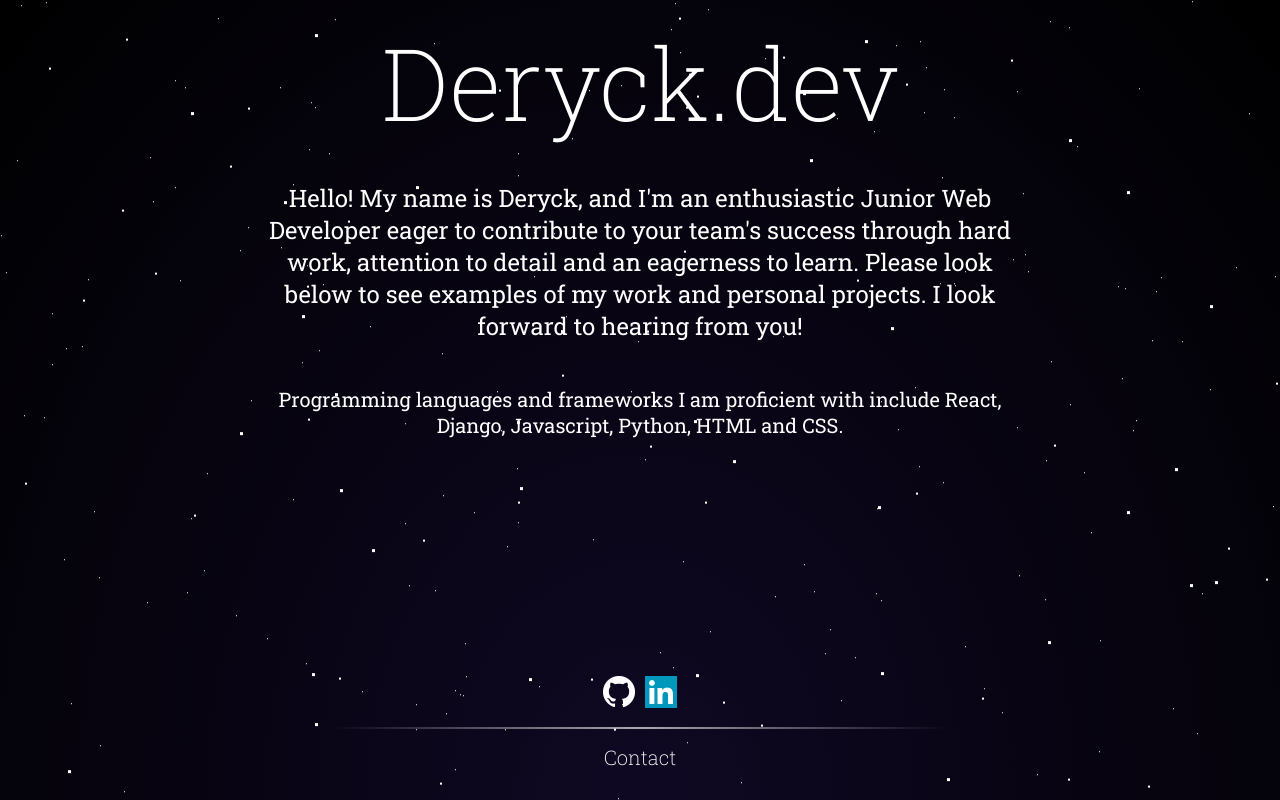
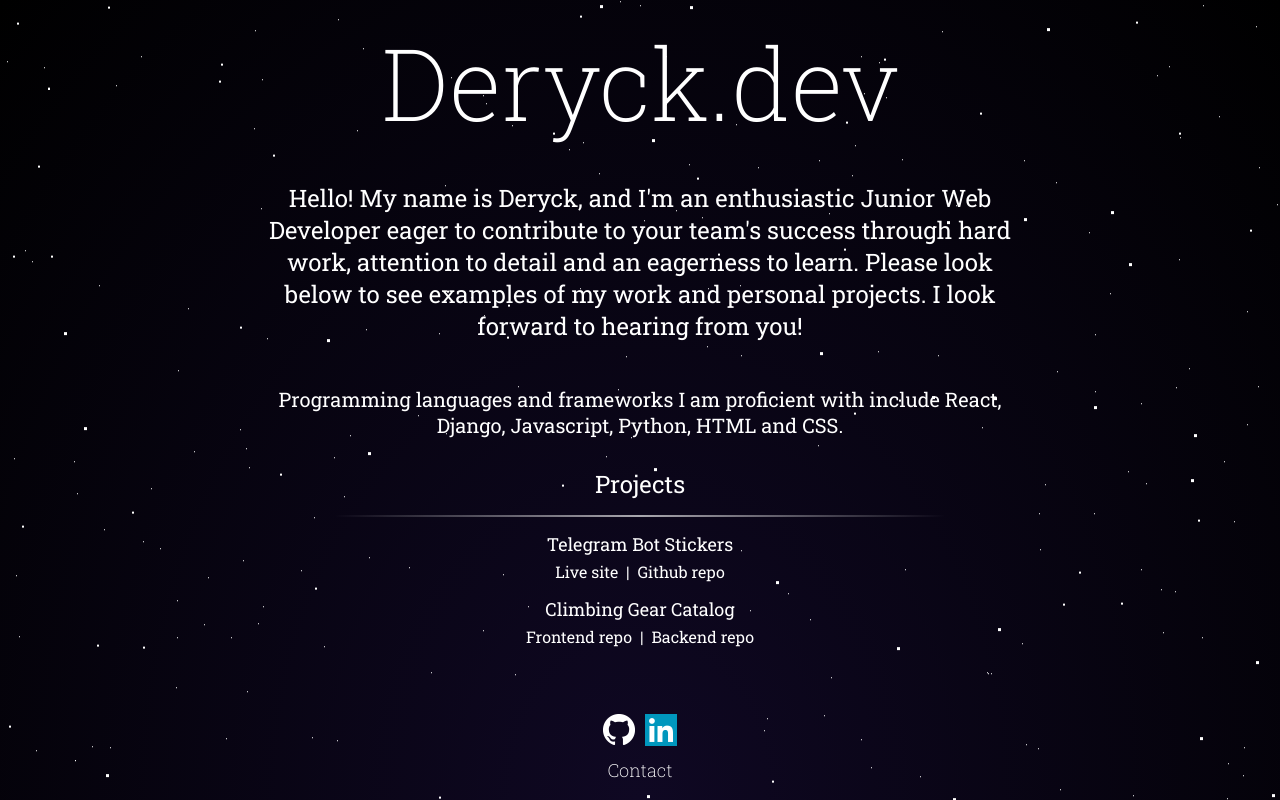
Before and after one commit to DeryckJackson/devpage, a React (Create React App) app: page / in a window 1280 px wide. Built offline with nearby package versions, Linux system fonts and the light colour scheme.

Commit message:
add project component and adjustments to navbar

```diff
--- a/package.json
+++ b/package.json
@@ -1,6 +1,7 @@
 {
   "name": "devpage",
   "version": "0.1.0",
+  "homepage": "https://deryckjackson.github.io/devpage/",
   "private": true,
   "dependencies": {
     "@testing-library/jest-dom": "^5.14.1",
@@ -12,8 +13,13 @@
     "react-scripts": "4.0.3",
     "web-vitals": "^1.1.2"
   },
+  "devDependencies": {
+    "gh-pages": "^3.2.3"
+  },
   "scripts": {
     "start": "react-scripts start",
+    "predeploy": "npm run build",
+    "deploy": "gh-pages -d build",
     "build": "react-scripts build",
     "test": "react-scripts test",
     "eject": "react-scripts eject"
--- a/src/App.js
+++ b/src/App.js
@@ -2,6 +2,7 @@ import { Fragment } from 'react';
 import './App.sass';
 import Header from './components/Header';
 import Navbar from './components/Navbar';
+import Projects from './components/Projects';
 import Skills from './components/Skills';
 
 function App() {
@@ -13,6 +14,7 @@ function App() {
       <div className="flexboxCol container">
         <Header />
         <Skills />
+        <Projects />
         <Navbar />
       </div>
     </Fragment>
--- a/src/App.sass
+++ b/src/App.sass
@@ -20,6 +20,7 @@ html
 *
   font-family: 'Roboto Slab', serif
   text-align: center
+  color: white
 
 .container
   position: relative
@@ -40,7 +41,6 @@ html
   flex-direction: row
 
 .header
-  color: white
   font-size: 100px
   font-weight: 200
   margin: 10px
@@ -48,21 +48,45 @@ html
 .links
   overflow: hidden
   animation: slidein 1s
+  margin: 8px 0
 
 .links a
-  color: white
   padding: 10px
   font-weight: 300
-  font-size: 20px
+  font-size: 18px
   text-decoration: none
 
 .links a:hover
   text-decoration: underline
 
+.projects h2
+  margin: 10px auto 0
+  font-weight: 400
+
+.projects p
+  font-size: 18px
+  margin: 5px 0
+
+.projects div
+  margin: 15px 0
+
+.projects a
+  text-decoration: none
+
+.projects a:hover
+  text-decoration: underline
+
+.projects hr
+  border: 0
+  height: 2px
+  margin: 15px 0
+  position: relative
+  background: -webkit-linear-gradient(left, rgba(255,255,255,0) 0%,rgba(255,255,255,0) 10%,rgba(255,255,255,0.65) 50%,rgba(255,255,255,0) 90%,rgba(255,255,255,0) 100%)
+
 .navbar
   bottom: 0
   position: fixed
-  margin: 30px auto
+  margin: 10px auto
   width: 60%
 
 .navbar a
@@ -76,11 +100,9 @@ html
   background: -webkit-linear-gradient(left, rgba(255,255,255,0) 0%,rgba(255,255,255,0) 10%,rgba(255,255,255,0.65) 50%,rgba(255,255,255,0) 90%,rgba(255,255,255,0) 100%)
 
 .skills
-  color: white
   font-size: 20px
 
 .titleText
-  color: white
   font-size: 24px
 
 @keyframes slidein
--- a/src/components/Navbar.jsx
+++ b/src/components/Navbar.jsx
@@ -12,7 +12,6 @@ function Navbar() {
         <a href="https://www.linkedin.com/in/deryckjackson/">
           <img src={linkedinPNG} alt="linkedin icon" rel="noopener noreferrer" />
         </a>
-        <hr />
         <div className="links">
           <a href="mailto:dgjackson01@gmail.com">Contact</a>
         </div>
--- /dev/null
+++ b/src/components/Projects.jsx
@@ -0,0 +1,26 @@
+import React from 'react';
+
+function Projects() {
+  return (
+    <div className="projects">
+      <h2>Projects</h2>
+      <hr />
+      <div>
+        <p>Telegram Bot Stickers</p>
+        <a href="https://stickers.deryck.dev/" rel="noopener noreferrer">Live site</a>
+        &nbsp;&nbsp;|&nbsp;&nbsp;
+        <a href="https://github.com/DeryckJackson/devpage"
+          rel="noopener noreferrer">Github repo</a>
+      </div>
+      <div>
+        <p>Climbing Gear Catalog</p>
+        <a href="https://github.com/DeryckJackson/climbing-gear-catalog-react" rel="noopener noreferrer">Frontend repo</a>
+        &nbsp;&nbsp;|&nbsp;&nbsp;
+        <a href="https://github.com/DeryckJackson/climbing-gear-catalog-backend"
+          rel="noopener noreferrer">Backend repo</a>
+      </div>
+    </div>
+  );
+}
+
+export default Projects;
```
Also changed, not shown: 1 other file (tests, documents, lock files or other folders).
